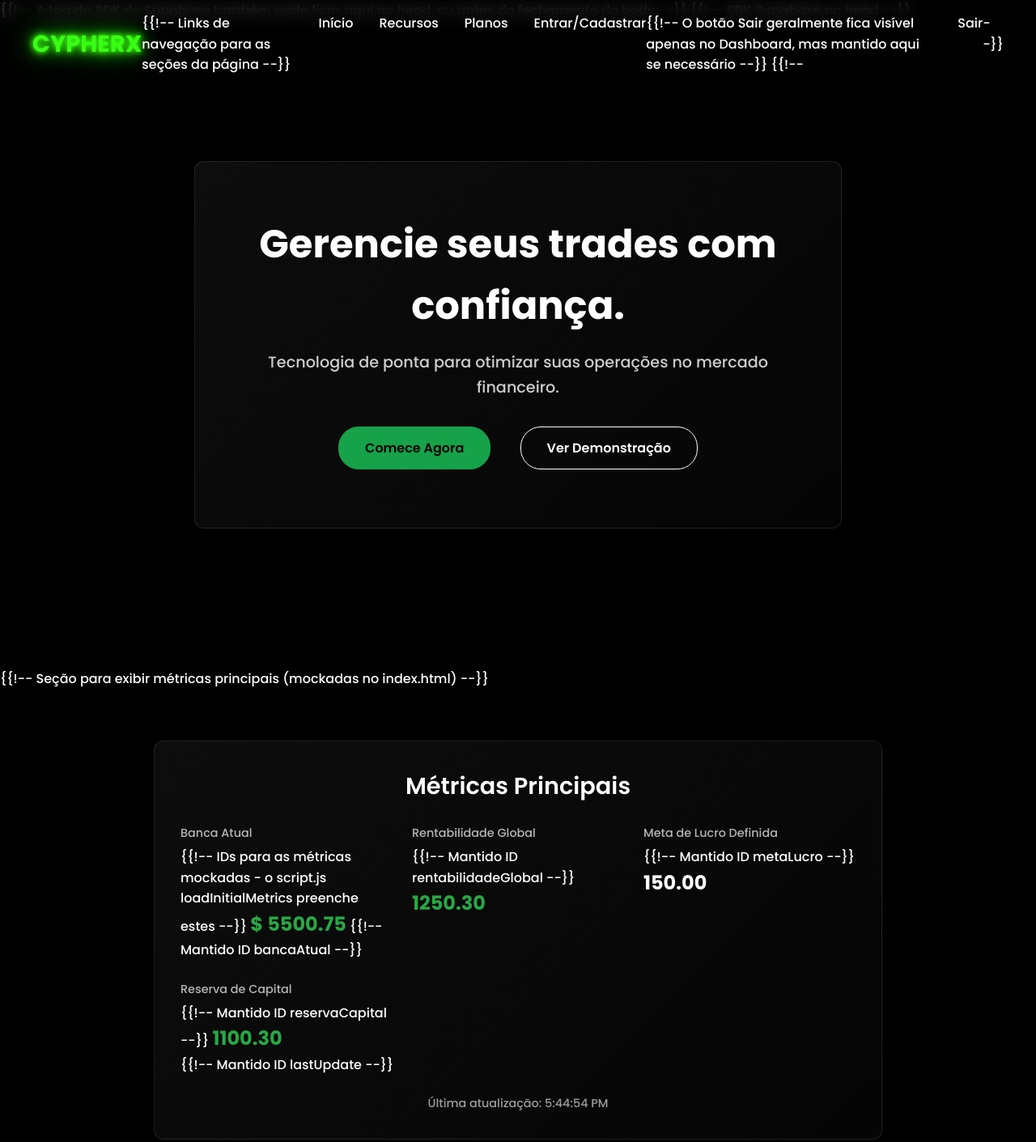
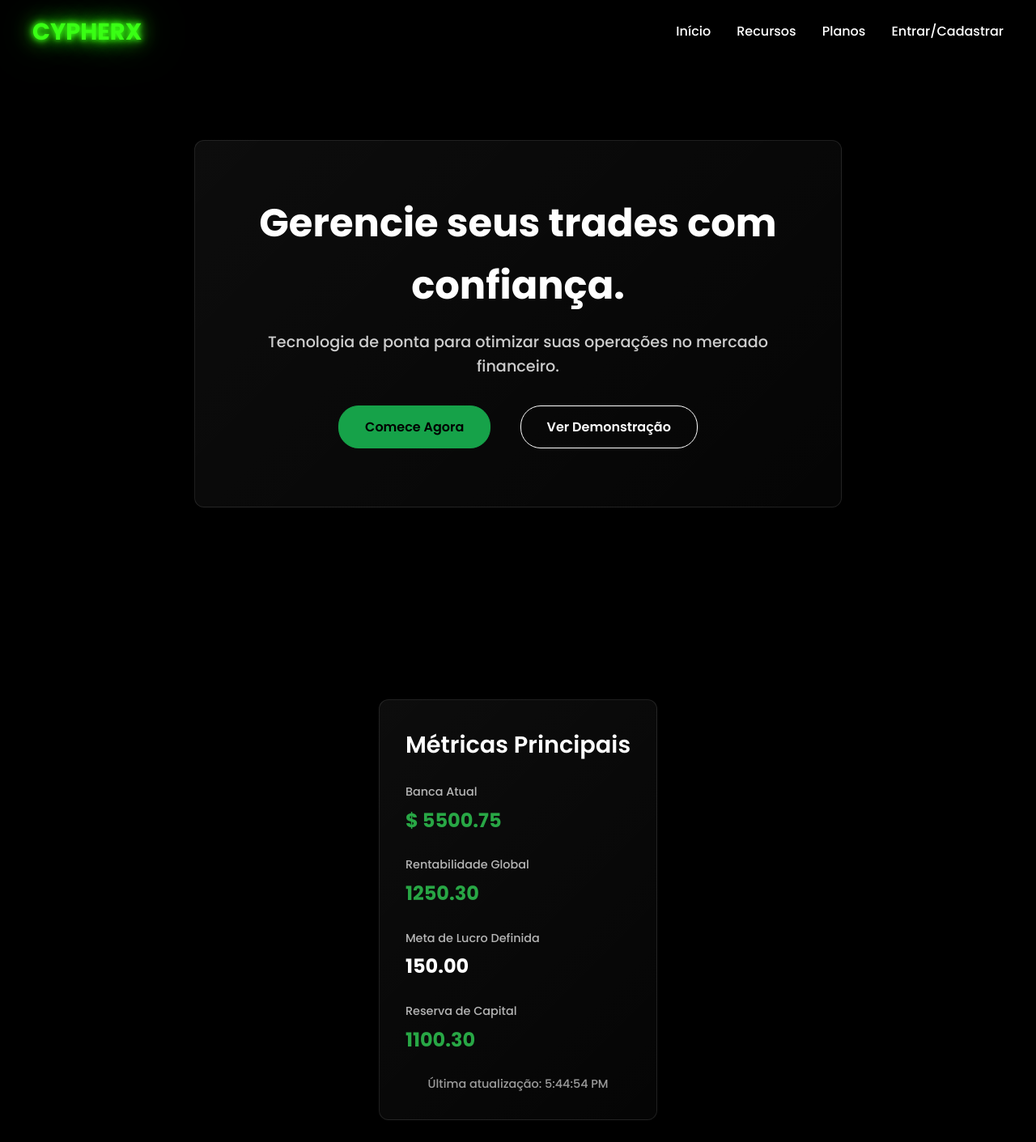
Before and after one commit to FelipeCypher/cypherx, a plain HTML site: page index.html in a window 1280 px wide. Shown: the top 1411 px of the page at 81% size. Drawn offline with nearby package versions, Linux system fonts and the light colour scheme.

Commit message:
Update index.html

```diff
--- a/index.html
+++ b/index.html
@@ -9,8 +9,7 @@
     <link rel="preconnect" href="https://fonts.gstatic.com" crossorigin>
     <link href="https://fonts.googleapis.com/css2?family=Poppins:wght@403;500;600;700&display=swap" rel="stylesheet">
     <link rel="stylesheet" href="https://cdnjs.cloudflare.com/ajax/libs/font-awesome/6.0.0/css/all.min.css">
-    {{!-- A tag da SDK do Supabase também pode ficar aqui no head, ou antes do fechamento do body --}}
-    <script src="https://cdn.jsdelivr.net/npm/@supabase/supabase-js@2"></script> {{!-- SDK Supabase no head --}}
+    <script src="https://cdn.jsdelivr.net/npm/@supabase/supabase-js@2"></script>
 </head>
 <body>
 
@@ -18,13 +17,10 @@
         <nav>
             <div class="logo">CYPHERX</div>
             <ul class="nav-links">
-                {{!-- Links de navegação para as seções da página --}}
                 <li><a href="#home">Início</a></li>
                 <li><a href="#features">Recursos</a></li>
                 <li><a href="#plans">Planos</a></li>
                 <li><a href="#auth">Entrar/Cadastrar</a></li>
-                {{!-- O botão Sair geralmente fica visível apenas no Dashboard, mas mantido aqui se necessário --}}
-                {{!-- <li><a href="#" id="logout-button">Sair</a></li> --}}
             </ul>
         </nav>
     </header>
@@ -40,38 +36,31 @@
         </div>
     </section>
 
-    {{!-- Seção para exibir métricas principais (mockadas no index.html) --}}
     <section class="dynamic-panel-section">
         <div class="dynamic-panel glassmorphic-card">
             <h2>Métricas Principais</h2>
             <div class="metrics-grid">
                 <div class="metric-item">
                     <p>Banca Atual</p>
-                    {{!-- IDs para as métricas mockadas - o script.js loadInitialMetrics preenche estes --}}
-                    <span class="metric-value positive">$ <span id="bancaAtual">--</span></span> {{!-- Mantido ID bancaAtual --}}
+                    <span class="metric-value positive">$ <span id="bancaAtual">--</span></span>
                 </div>
                 <div class="metric-item">
                     <p>Rentabilidade Global</p>
-                     {{!-- Mantido ID rentabilidadeGlobal --}}
                     <span class="metric-value" id="rentabilidadeGlobal">--</span>
                 </div>
                 <div class="metric-item">
                     <p>Meta de Lucro Definida</p>
-                     {{!-- Mantido ID metaLucro --}}
                     <span class="metric-value" id="metaLucro">--</span>
                 </div>
                 <div class="metric-item">
                     <p>Reserva de Capital</p>
-                     {{!-- Mantido ID reservaCapital --}}
                     <span class="metric-value" id="reservaCapital">--</span>
                 </div>
             </div>
-             {{!-- Mantido ID lastUpdate --}}
             <p class="update-info">Última atualização: <span id="lastUpdate">--</span></p>
         </div>
     </section>
 
-    {{!-- Seção de Recursos --}}
     <section id="features" class="features-section">
         <h2>Recursos Inteligentes</h2>
         <div class="features-grid">
@@ -93,7 +82,6 @@
         </div>
     </section>
 
-    {{!-- Seção de Planos --}}
     <section id="plans" class="plans-section">
         <h2>Escolha seu Plano</h2>
         <div class="plans-grid">
@@ -131,16 +119,13 @@
         </div>
     </section>
 
-    {{!-- Seção de Autenticação (Login/Cadastro) --}}
     <section id="auth" class="auth-section">
          <div class="auth-container glassmorphic-card">
              <div class="auth-tabs">
-                 {{!-- Botões de Tab com data-tab para JS --}}
                  <button class="tab-button active" data-tab="login">Entrar</button>
                  <button class="tab-button" data-tab="register">Cadastrar</button>
              </div>
 
-             {{!-- Formulário de Login com ID para JS --}}
              <div id="login" class="auth-form active">
                  <h2>Entrar</h2>
                  <form>
@@ -157,7 +142,6 @@
                  <p class="quick-links"><a href="#">Esqueci minha senha</a> | <a href="#">Ajuda</a></p>
              </div>
 
-             {{!-- Formulário de Cadastro com ID para JS --}}
              <div id="register" class="auth-form">
                  <h2>Cadastrar</h2>
                  <form>
@@ -188,7 +172,6 @@
         <p>&copy; 2025 CYPHERX. Todos os direitos reservados.</p>
     </footer>
 
-    {{!-- A tag da SDK do Supabase já está no head --}}
-    <script src="script.js"></script> {{!-- Seu script.js no final do body --}}
+    <script src="script.js"></script>
 </body>
 </html>
```
